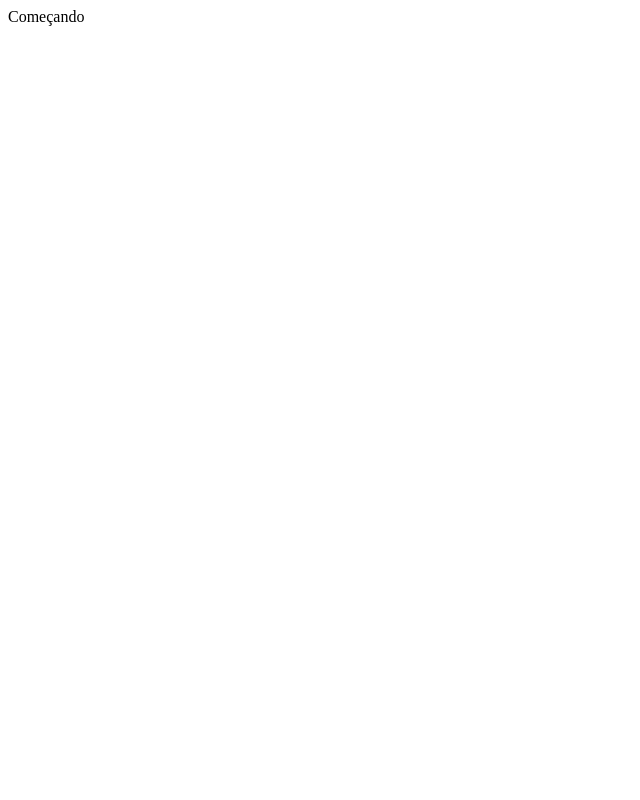
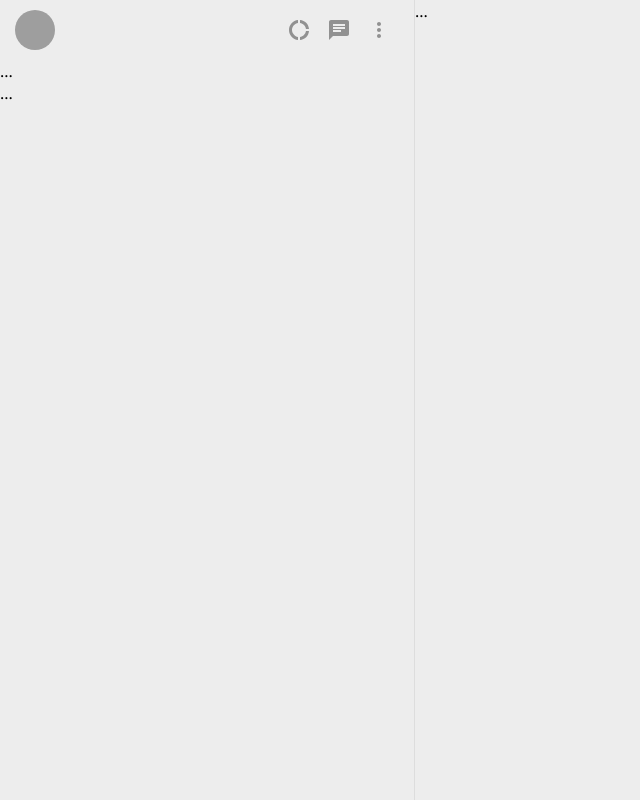
Before and after one commit to IsraelAlvesN/whatsapp-clone, a React (Create React App) app: page / in a window 1280 px wide. Shown: the whole page, without its empty margins (0-640 px from the left). Built offline with nearby package versions, Linux system fonts and the light colour scheme; grey boxes are pictures that could not be loaded.

Commit message:
Separando a tela em sessões e aplicando css

```diff
--- a/package.json
+++ b/package.json
@@ -5,6 +5,7 @@
   "dependencies": {
     "@emotion/react": "^11.10.6",
     "@emotion/styled": "^11.10.6",
+    "@mui/icons-material": "^5.11.16",
     "@mui/material": "^5.11.16",
     "@testing-library/jest-dom": "^5.16.5",
     "@testing-library/react": "^13.4.0",
--- a/src/App.css
+++ b/src/App.css
@@ -0,0 +1,50 @@
+*{
+  box-sizing: border-box;
+}
+body{
+  background-color: #D2DBDC;
+  margin: 0;
+  font-family: 'Segoe UI', 'Helvetica Neue', Helvetica, Lucida Grande, Arial;
+}
+.app-window{
+  display: flex;
+  height: 100vh;
+  background-color: #EDEDED;
+}
+.sidebar{
+  width: 35%;
+  max-width: 415px;
+  display: flex;
+  flex-direction: column;
+  border-right: 1px solid #DDD;
+}
+header{
+  height: 60px;
+  padding: 0 15px;
+  display: flex;
+  justify-content: space-between;
+  align-items: center;
+}
+.header--avatar{
+  width: 40px;
+  height: 40px;
+  border-radius: 20px;
+  cursor: pointer;
+}
+.header--buttons{
+  display: flex;
+}
+.header--btn{
+  width: 40px;
+  height: 40px;
+  border-radius: 20px;
+  display: flex;
+  justify-content: center;
+  align-items: center;
+  cursor: pointer;
+}
+
+
+.contentarea{
+
+}
--- a/src/App.js
+++ b/src/App.js
@@ -1,8 +1,36 @@
 import React from 'react'
+import * as Icon from '@mui/icons-material';
+
 import './App.css'
 
 export default () => {
   return(
-    <div>Começando</div>
+    <div className='app-window'>
+      <div className='sidebar'>
+        <header>
+          <img className='header--avatar' src="https://www.nicepng.com/png/detail/207-2074901_woman-icon-avatar-icon.png" alt="" />
+          <div className='header--buttons'>
+            <div className='header--btn'>
+              <Icon.DonutLarge style={{color: '#919191'}}/>
+            </div>
+            <div className='header--btn'>
+              <Icon.Chat style={{color: '#919191'}}/>
+            </div>
+            <div className='header--btn'>
+              <Icon.MoreVert style={{color: '#919191'}}/>
+            </div>
+          </div>
+        </header>
+        <div className='search'>
+          ...
+        </div>
+        <div className='chatlist'>
+          ...
+        </div>
+      </div>
+      <div className='contentarea'>
+        ...
+      </div>
+    </div>
   )
 }
```
Also changed, not shown: 1 other file (tests, documents, lock files or other folders).
